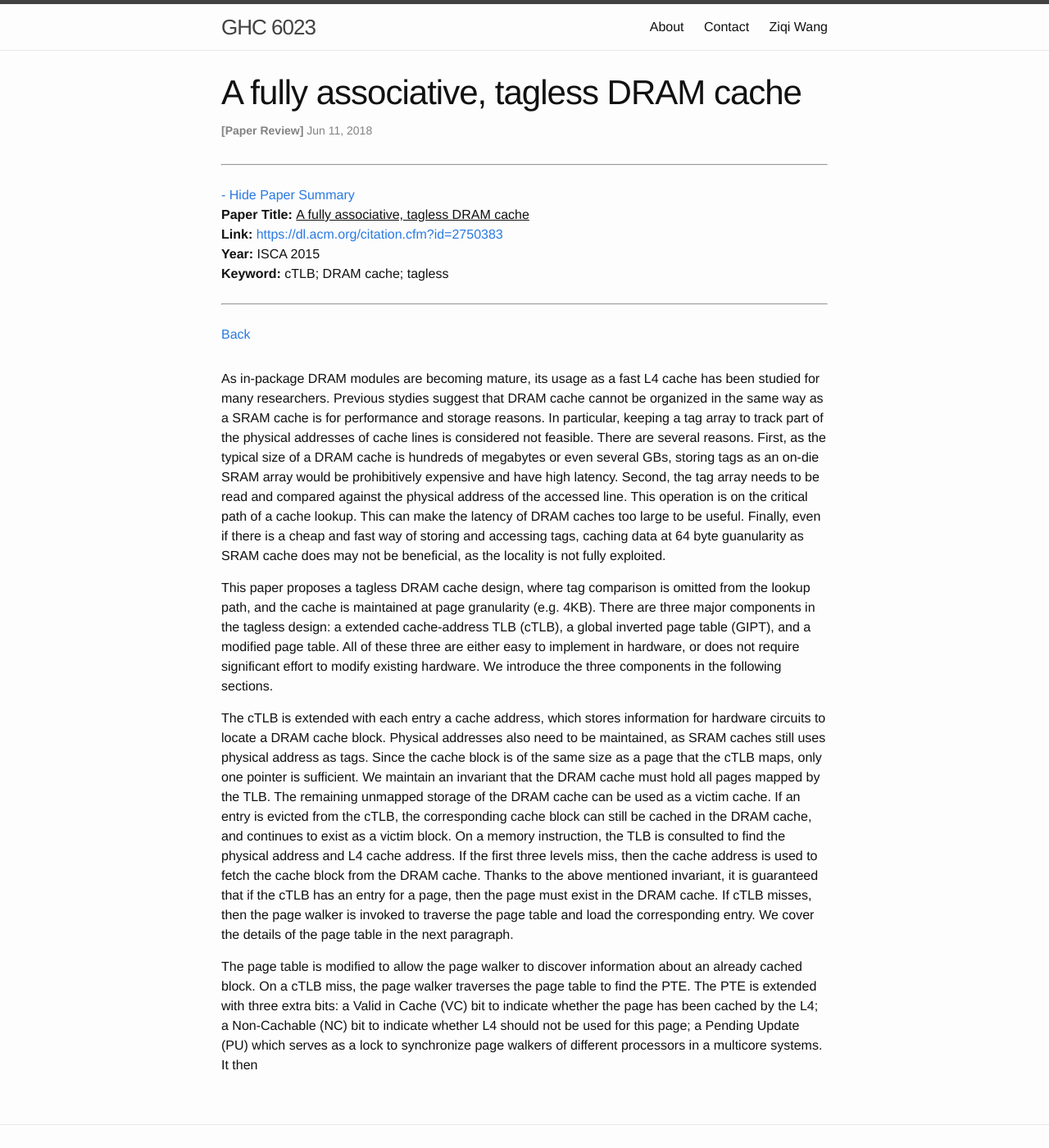
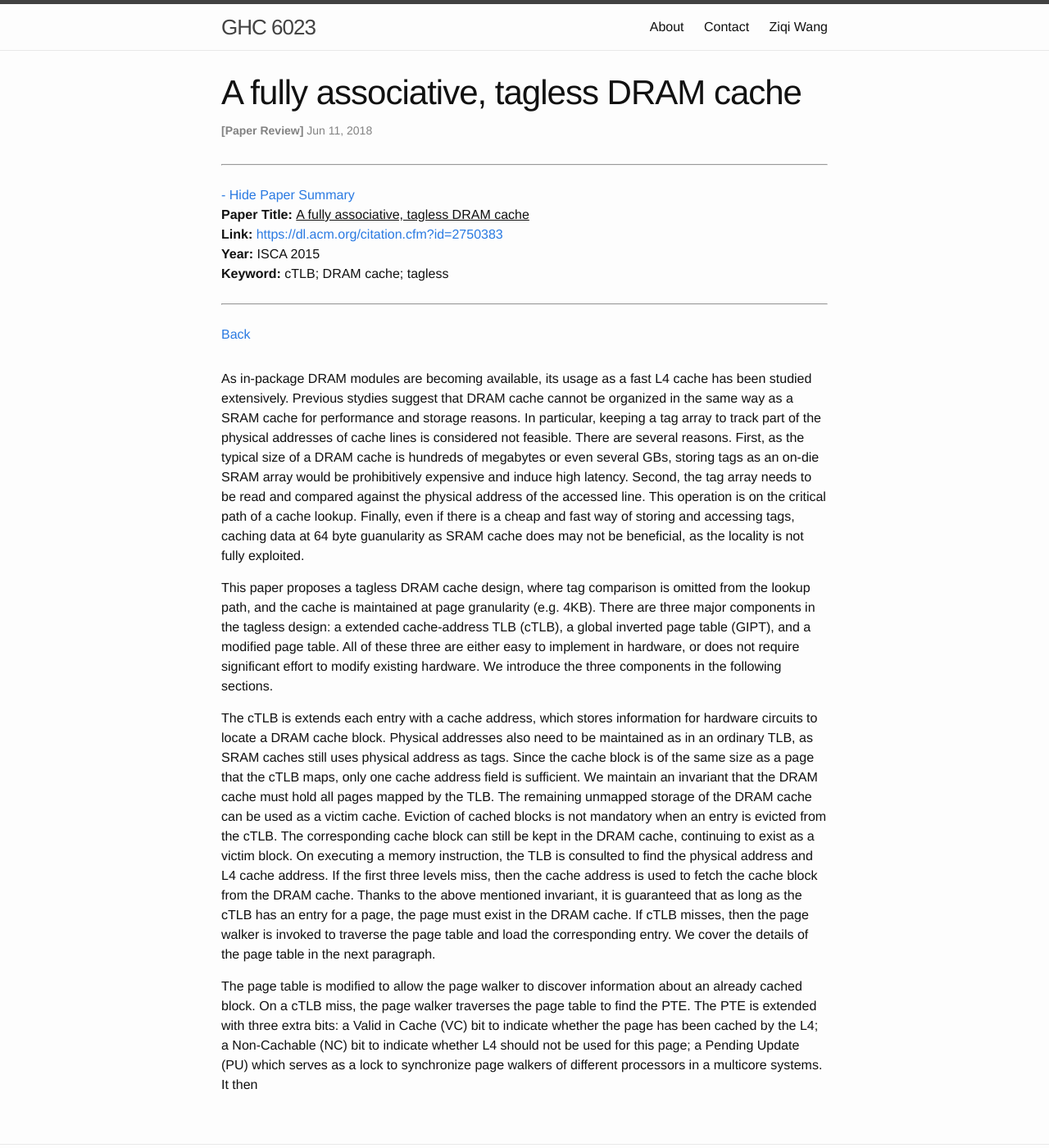
Before and after one commit to wangziqi2013/wangziqi2013.github.io, a Jekyll site: the page built from _posts/2018-06-11-A-fully-associative-tagless-dram-cache.markdown, in a window 1280 px wide and 1400 px high. Shown: the whole window at 82% size. Built offline with Jekyll 4.4.1, drawn with Linux system fonts in a browser that asks for light colours.

Commit message:
Small change

```diff
--- a/_posts/2018-06-11-A-fully-associative-tagless-dram-cache.markdown
+++ b/_posts/2018-06-11-A-fully-associative-tagless-dram-cache.markdown
@@ -13,14 +13,13 @@ htm_cr:
 version_mgmt:
 ---
 
-As in-package DRAM modules are becoming mature, its usage as a fast L4 cache has been studied for many
-researchers. Previous stydies suggest that DRAM cache cannot be organized in the same way as a SRAM cache
-is for performance and storage reasons. In particular, keeping a tag array to track part of the physical
-addresses of cache lines is considered not feasible. There are several reasons. First, as the typical size
-of a DRAM cache is hundreds of megabytes or even several GBs, storing tags as an on-die SRAM array would be
-prohibitively expensive and have high latency. Second, the tag array needs to be read and compared against
-the physical address of the accessed line. This operation is on the critical path of a cache lookup.
-This can make the latency of DRAM caches too large to be useful. Finally, even if there is a cheap and fast
+As in-package DRAM modules are becoming available, its usage as a fast L4 cache has been studied extensively.
+Previous stydies suggest that DRAM cache cannot be organized in the same way as a SRAM cache for performance
+and storage reasons. In particular, keeping a tag array to track part of the physical addresses of cache lines
+is considered not feasible. There are several reasons. First, as the typical size of a DRAM cache is hundreds
+of megabytes or even several GBs, storing tags as an on-die SRAM array would be prohibitively expensive and induce
+high latency. Second, the tag array needs to be read and compared against the physical address of the accessed line.
+This operation is on the critical path of a cache lookup. Finally, even if there is a cheap and fast
 way of storing and accessing tags, caching data at 64 byte guanularity as SRAM cache does may not be beneficial,
 as the locality is not fully exploited.
 
@@ -30,17 +29,17 @@ a extended cache-address TLB (cTLB), a global inverted page table (GIPT), and a
 All of these three are either easy to implement in hardware, or does not require significant effort to modify
 existing hardware. We introduce the three components in the following sections.
 
-The cTLB is extended with each entry a cache address, which stores information for hardware circuits to locate
-a DRAM cache block. Physical addresses also need to be maintained, as SRAM caches still uses physical address
-as tags. Since the cache block is of the same size as a page that the cTLB maps, only one pointer is sufficient.
-We maintain an invariant that the DRAM cache must hold all pages mapped by the TLB. The remaining unmapped
-storage of the DRAM cache can be used as a victim cache. If an entry is evicted from the cTLB, the corresponding
-cache block can still be cached in the DRAM cache, and continues to exist as a victim block.
-On a memory instruction, the TLB is consulted to find the physical address and L4 cache address. If the first
-three levels miss, then the cache address is used to fetch the cache block from the DRAM cache. Thanks to
-the above mentioned invariant, it is guaranteed that if the cTLB has an entry for a page, then the page
-must exist in the DRAM cache. If cTLB misses, then the page walker is invoked to traverse the page table and
-load the corresponding entry. We cover the details of the page table in the next paragraph.
+The cTLB is extends each entry with a cache address, which stores information for hardware circuits to locate
+a DRAM cache block. Physical addresses also need to be maintained as in an ordinary TLB, as SRAM caches still
+uses physical address as tags. Since the cache block is of the same size as a page that the cTLB maps, only one
+cache address field is sufficient. We maintain an invariant that the DRAM cache must hold all pages mapped by the
+TLB. The remaining unmapped storage of the DRAM cache can be used as a victim cache. Eviction of cached blocks is
+not mandatory when an entry is evicted from the cTLB. The corresponding cache block can still be kept in the DRAM
+cache, continuing to exist as a victim block. On executing a memory instruction, the TLB is consulted to find the
+physical address and L4 cache address. If the first three levels miss, then the cache address is used to fetch the
+cache block from the DRAM cache. Thanks to the above mentioned invariant, it is guaranteed that as long as the cTLB
+has an entry for a page, the page must exist in the DRAM cache. If cTLB misses, then the page walker is invoked to
+traverse the page table and load the corresponding entry. We cover the details of the page table in the next paragraph.
 
 The page table is modified to allow the page walker to discover information about an already cached block.
 On a cTLB miss, the page walker traverses the page table to find the PTE. The PTE is extended with three extra
```
